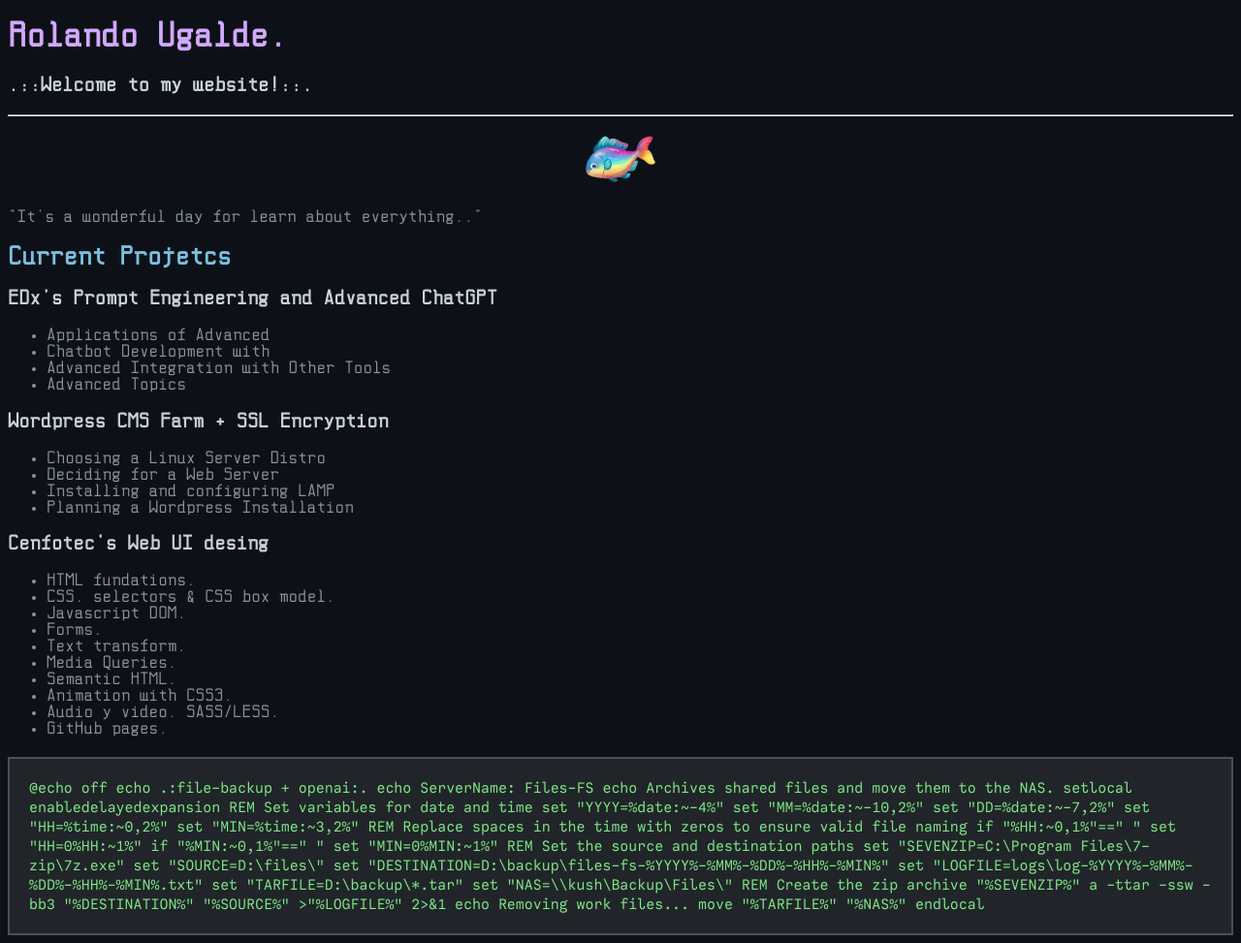
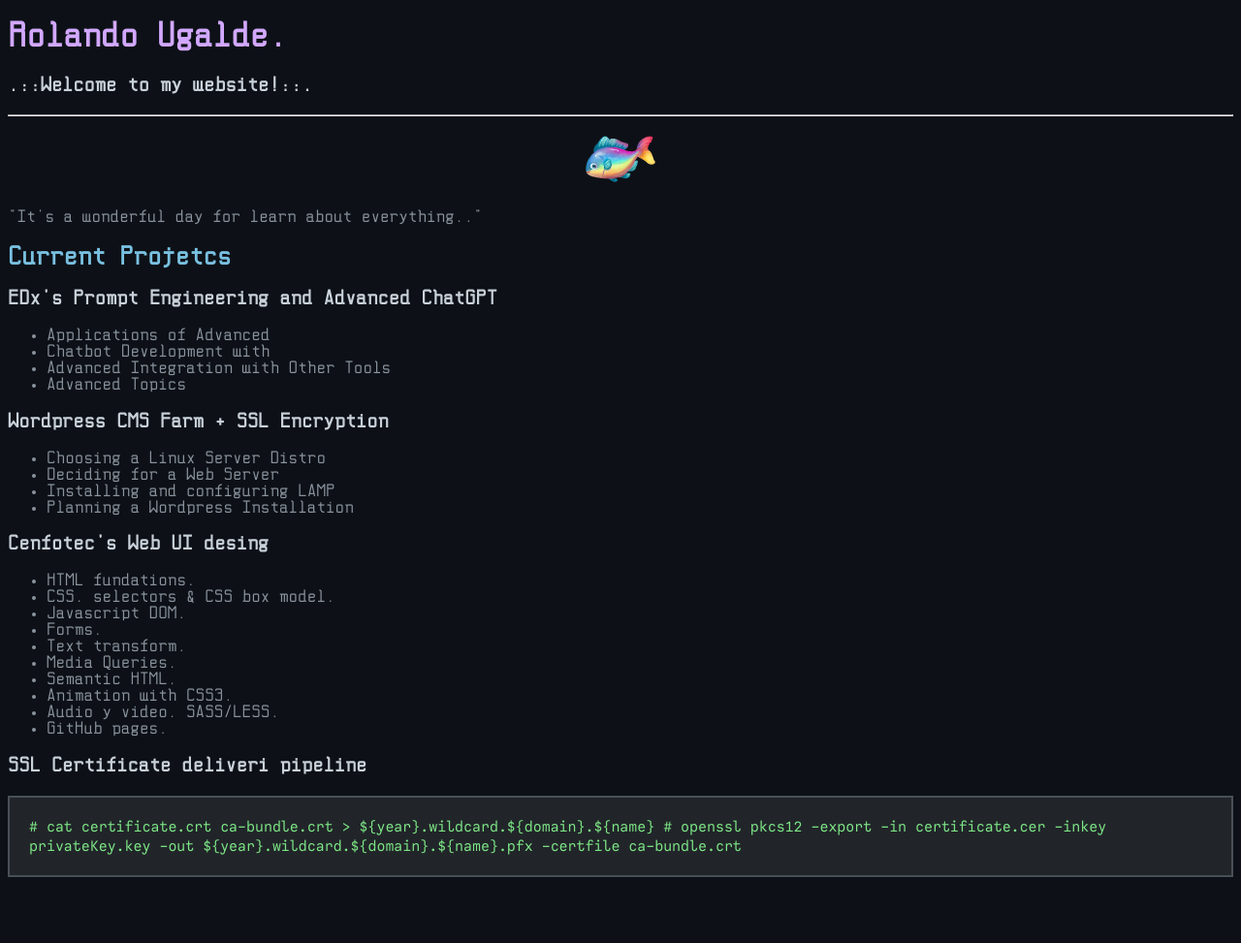
Before and after one commit to rolandougalde/rolandougalde.github.io, a Jekyll site: the page built from index.md, in a window 1280 px wide. Shown: the whole page at 97% size. Built offline with Jekyll 4.4.1, drawn with Linux system fonts in a browser that asks for light colours; our own code applies the rules of GitHub Pages for plain Markdown files; after the commit the page ends 913 px from its top, so only the background shows below that.

Commit message:
Update default.html

```diff
--- a/_layouts/default.html
+++ b/_layouts/default.html
@@ -53,41 +53,10 @@
 
   </div>
 
+  <h3>SSL Certificate deliveri pipeline</h3>
   <div class="formatted-box">
-    @echo off
-    echo .:file-backup + openai:.
-    echo ServerName: Files-FS
-    echo Archives shared files and move them to the NAS.
-
-    setlocal enabledelayedexpansion
-
-    REM Set variables for date and time
-    set "YYYY=%date:~-4%"
-    set "MM=%date:~-10,2%"
-    set "DD=%date:~-7,2%"
-    set "HH=%time:~0,2%"
-    set "MIN=%time:~3,2%"
-
-    REM Replace spaces in the time with zeros to ensure valid file naming
-    if "%HH:~0,1%"==" " set "HH=0%HH:~1%"
-    if "%MIN:~0,1%"==" " set "MIN=0%MIN:~1%"
-
-    REM Set the source and destination paths
-    set "SEVENZIP=C:\Program Files\7-zip\7z.exe"
-    set "SOURCE=D:\files\"
-    set "DESTINATION=D:\backup\files-fs-%YYYY%-%MM%-%DD%-%HH%-%MIN%"
-    set "LOGFILE=logs\log-%YYYY%-%MM%-%DD%-%HH%-%MIN%.txt"
-    set "TARFILE=D:\backup\*.tar"
-    set "NAS=\\kush\Backup\Files\"
-
-    REM Create the zip archive
-    "%SEVENZIP%" a -ttar -ssw -bb3 "%DESTINATION%" "%SOURCE%" >"%LOGFILE%" 2>&1
-
-    echo Removing work files...
-    move "%TARFILE%" "%NAS%"
-
-    endlocal
-
+    # cat certificate.crt ca-bundle.crt > ${year}.wildcard.${domain}.${name}
+    # openssl pkcs12 -export -in certificate.cer -inkey privateKey.key -out ${year}.wildcard.${domain}.${name}.pfx -certfile ca-bundle.crt
   </div>
 
  <!--
```
